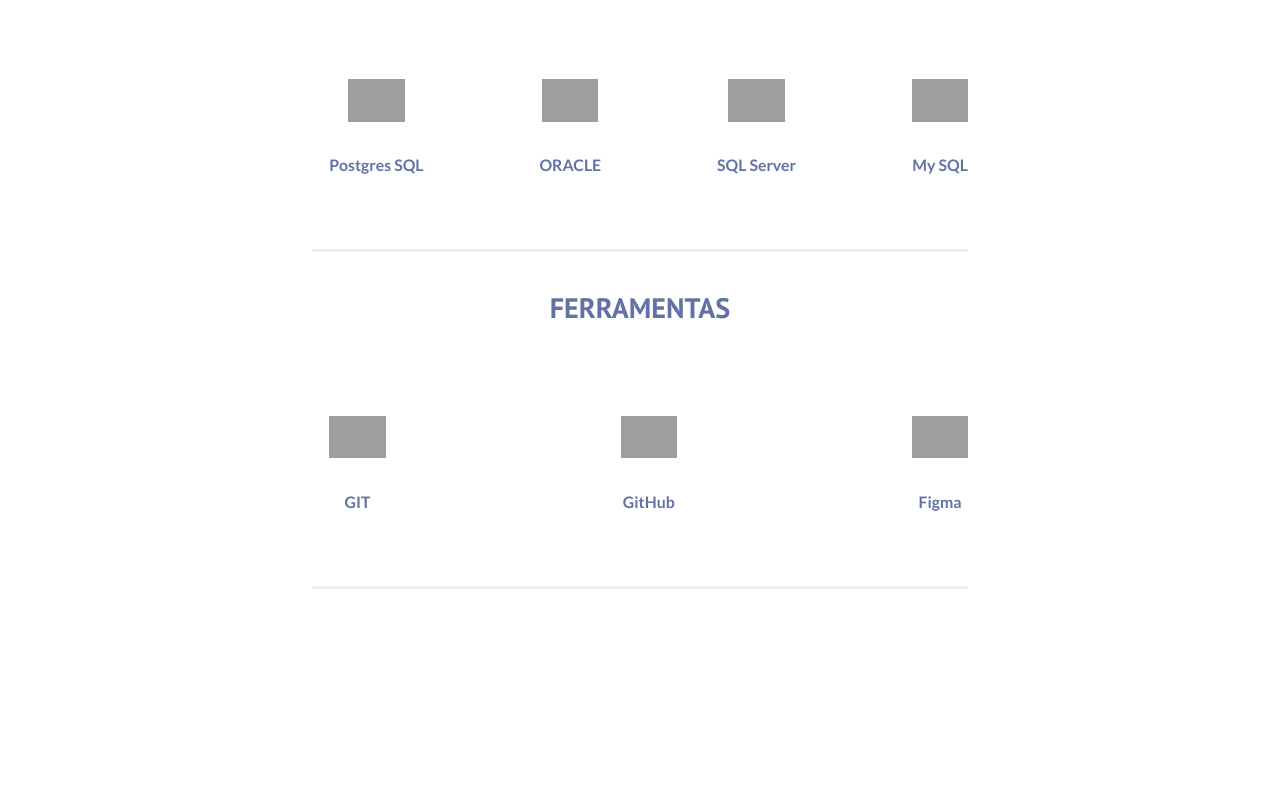
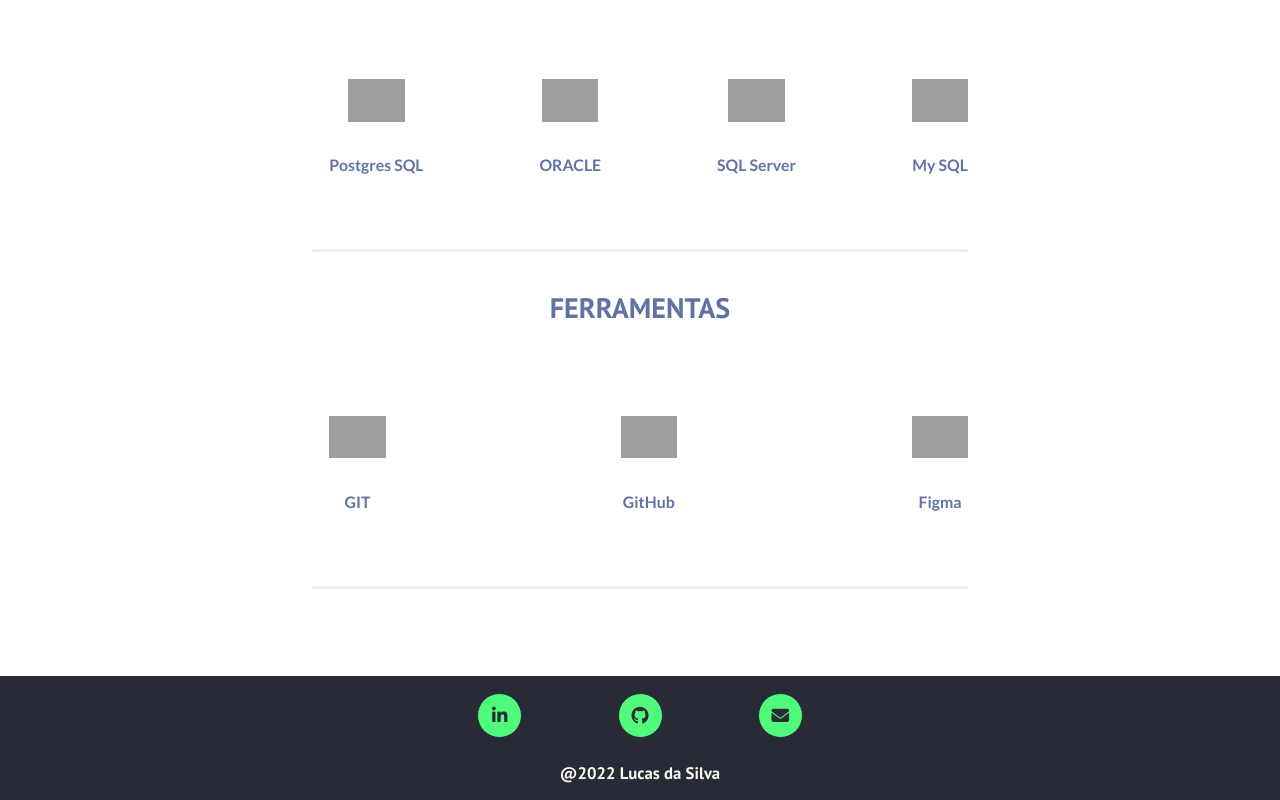
Before and after one commit to LucasBlunTT/Portfolio, a plain HTML site: page index.html in a window 1280 px wide. Shown: the part 1619-2419 px from the top of the page. Before the commit the page ends 2295 px from the top, so only its background shows below. Drawn offline with nearby package versions, Linux system fonts and the light colour scheme; grey boxes are pictures that could not be loaded.

Commit message:
rodapé criado

```diff
--- a/index.html
+++ b/index.html
@@ -6,6 +6,12 @@
     <meta name="viewport" content="width=device-width, initial-scale=1.0" />
     <link rel="preconnect" href="https://fonts.googleapis.com" />
     <link rel="preconnect" href="https://fonts.gstatic.com" crossorigin />
+
+    <link
+      rel="stylesheet"
+      href="https://cdn.jsdelivr.net/gh/devicons/devicon@v2.15.1/devicon.min.css"
+    />
+
     <link
       href="https://fonts.googleapis.com/css2?family=Lato:wght@400;700&family=PT+Sans:wght@700&display=swap"
       rel="stylesheet"
@@ -289,9 +295,9 @@
           </li>
           <li>
             <div class="icon">
-
-            <img src="https://cdn.jsdelivr.net/gh/devicons/devicon/icons/figma/figma-original.svg" />
-
+              <img
+                src="https://cdn.jsdelivr.net/gh/devicons/devicon/icons/figma/figma-original.svg"
+              />
             </div>
             <div class="info">
               <h4>Figma</h4>
@@ -300,6 +306,25 @@
         </ul>
       </div>
     </section>
+
+    <footer>
+      <div class="container">
+        <div class="social-networks">
+          <a target="_blank" href="https://www.linkedin.com/in/lucas-da-silva-b63b59a3/" class="social">
+            <i class="fa-brands fa-linkedin-in fa-2x"></i>
+          </a>
+          <a target="_blank" href="https://github.com/LucasBlunTT" class="social">
+            <i class="fa-brands fa-github fa-2x"></i>
+          </a>
+          <a target="_blank" href="mailto:sklucassilva@gmail.com" class="social">
+            <i class="fa-solid fa-envelope fa-2x"></i>
+          </a>
+        </div>
+        <div class="copy">
+          <h5>@2022 Lucas da Silva</h5>
+        </div>
+      </div>
+    </footer>
   </body>
 
   <script
--- a/scss/_home.scss
+++ b/scss/_home.scss
@@ -216,3 +216,46 @@
     }
   }
 }
+
+footer {
+  width: 100%;
+  height: 124px;
+  background-color: $black-dracula;
+
+  .container {
+    @include flex(column, center, center);
+
+    .social-networks {
+      width: 100%;
+      max-width: 37rem;
+      margin-top: 2rem;
+      @include flex(row, center, space-between);
+
+      .social {
+        @include flex(row, center, center);
+        cursor: pointer;
+        border: 0.125rem solid;
+        color: $black-dracula;
+        background-color: $green-dracula;
+        border-radius: 50%;
+        height: 45px;
+        width: 45px;
+        transition: all 0.3s;
+        &:hover {
+          background-color: $black-dracula;
+          color: $green-dracula;
+        }
+      }
+    }
+    .copy {
+      margin-top: 2.75rem;
+      h5 {
+        font-family: "PT Sans", sans-serif;
+        font-weight: bold;
+        font-size: 1.9rem;
+        line-height: 120%;
+        color: $white-dracula;
+      }
+    }
+  }
+}
```
Also changed, not shown: css/main.css.
